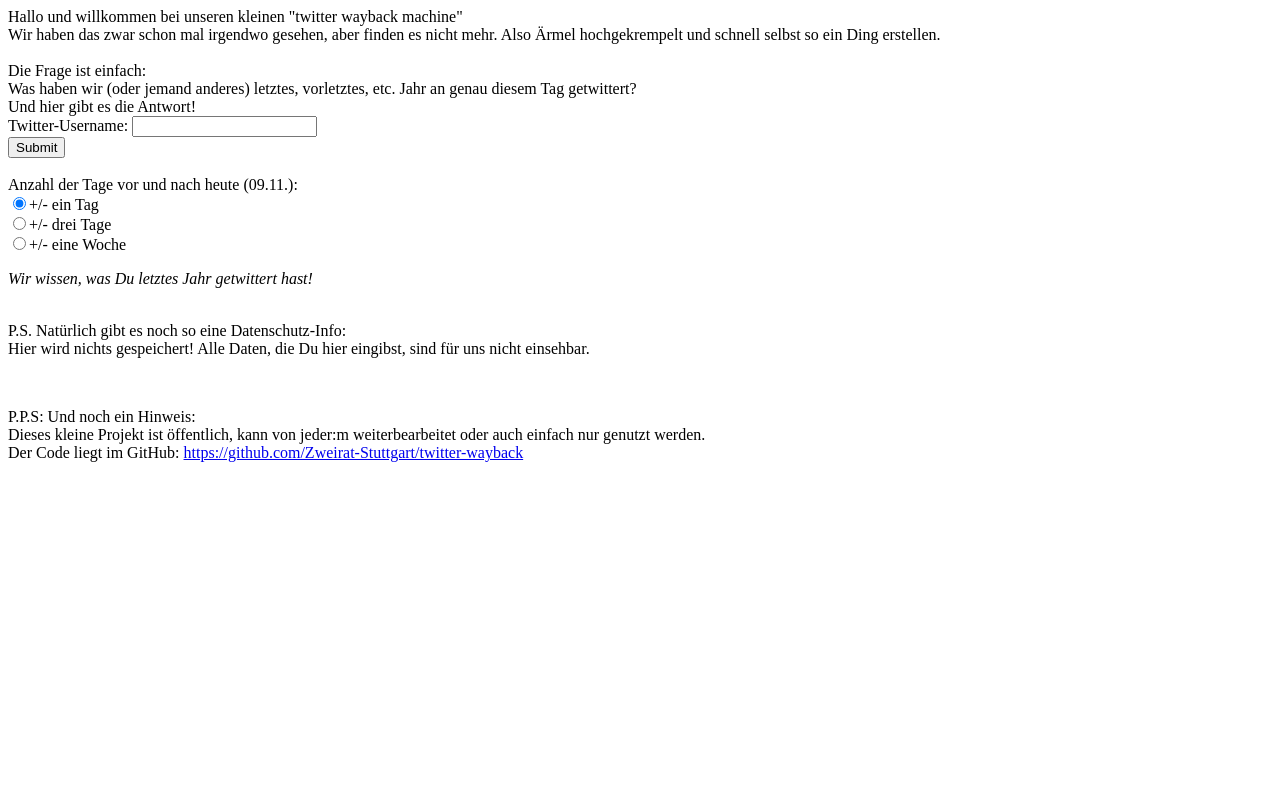
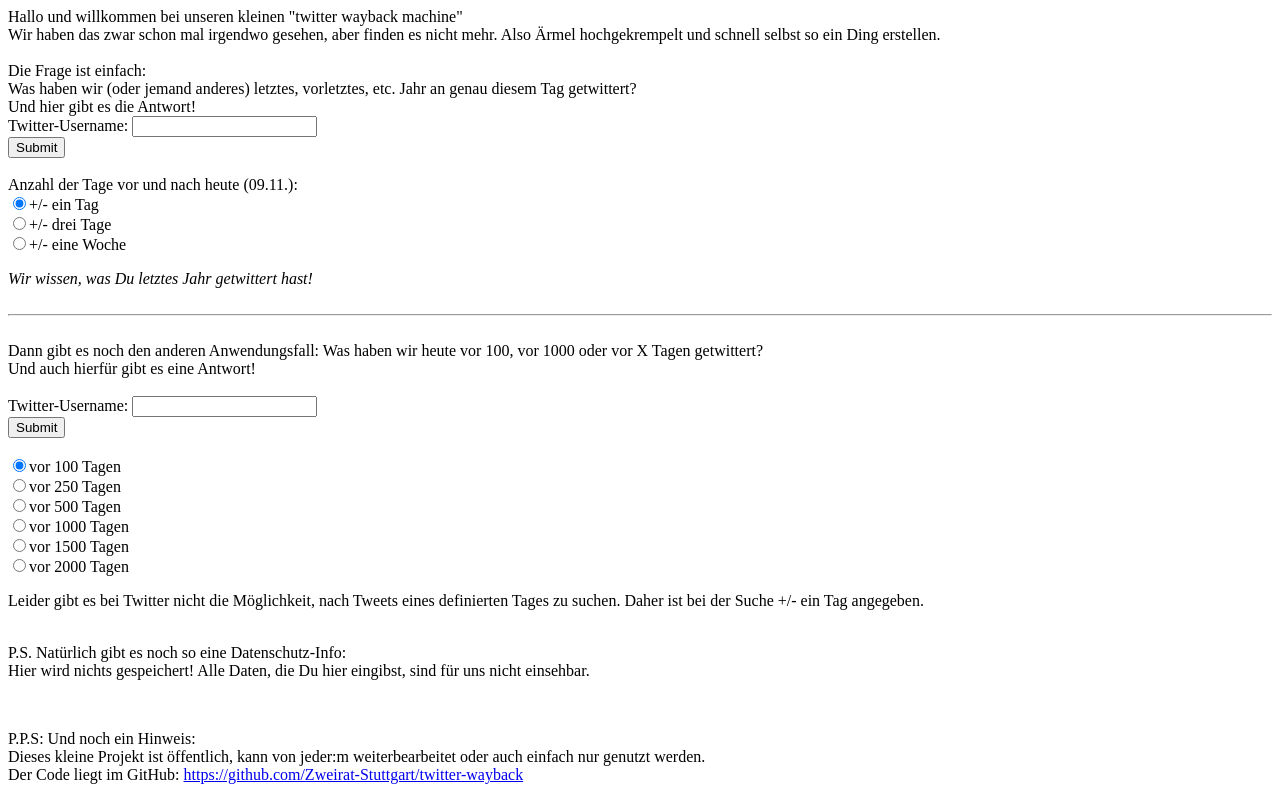
Before and after one commit to Zweirat-Stuttgart/twitter-wayback, a PHP site: page / in a window 1280 px wide. Run offline with PHP 8.4, Linux system fonts and the light colour scheme.

Commit message:
adding the "days ago" search

```diff
--- a/index.php
+++ b/index.php
@@ -8,7 +8,7 @@ Wir haben das zwar schon mal irgendwo gesehen, aber finden es nicht mehr. Also &
 <br>Die Frage ist einfach:<br>
 Was haben wir (oder jemand anderes) letztes, vorletztes, etc. Jahr an genau diesem Tag getwittert?<br>
 Und hier gibt es die Antwort!<br>
-<form action="twitter-search.php" method="post">
+<form action="twitter-search_year.php" method="post">
 Twitter-Username: <input type="text" name="username"><br>
 <input type="submit" value="Submit"><br><br>
 Anzahl der Tage vor und nach heute (<?php print date("d.m.");?>):<br>
@@ -17,6 +17,23 @@ Anzahl der Tage vor und nach heute (<?php print date("d.m.");?>):<br>
 <input type="radio" name="dateoffset" value="7">+/- eine Woche<br>
 </form>
 <i>Wir wissen, was Du letztes Jahr getwittert hast!</i>
+<br><br><hr><br>
+Dann gibt es noch den anderen Anwendungsfall: Was haben wir heute vor 100, vor 1000 oder vor X Tagen getwittert?<br>
+Und auch hierf&uuml;r gibt es eine Antwort!<br><br>
+<form action="twitter-search_days.php" method="post">
+Twitter-Username: <input type="text" name="username"><br>
+<input type="submit" value="Submit"><br><br>
+<input type="radio" name="daysoffset" value="100" checked>vor 100 Tagen<br>
+<input type="radio" name="daysoffset" value="250">vor 250 Tagen<br>
+<input type="radio" name="daysoffset" value="500">vor 500 Tagen<br>
+<input type="radio" name="daysoffset" value="1000">vor 1000 Tagen<br>
+<input type="radio" name="daysoffset" value="1500">vor 1500 Tagen<br>
+<input type="radio" name="daysoffset" value="2000">vor 2000 Tagen<br>
+<!-- first tweet ever: March 21, 2006
+<input type="radio" name="daysoffset" min="1" max="5200"> Tagen<br>
+vor <input type="number" name="daysoffset" min="1" max="5200"> Tagen<br>  -->
+</form>
+Leider gibt es bei Twitter nicht die M&ouml;glichkeit, nach Tweets eines definierten Tages zu suchen. Daher ist bei der Suche +/- ein Tag angegeben.
 <br><br>
 <p>P.S. Nat&uuml;rlich gibt es noch so eine Datenschutz-Info:<br>
 Hier wird nichts gespeichert! Alle Daten, die Du hier eingibst, sind f&uuml;r uns nicht einsehbar.</p><br>
```
Also changed, not shown: twitter-search_days.php (added, +55 -0 lines), twitter-search_year.php (renamed from twitter-search.php, +10 -2 lines).
